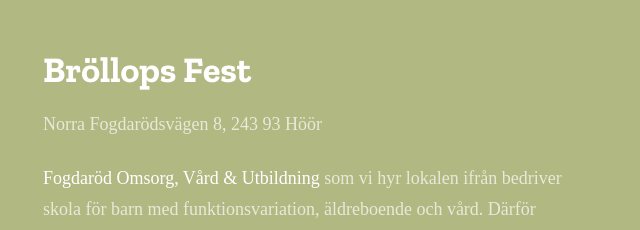
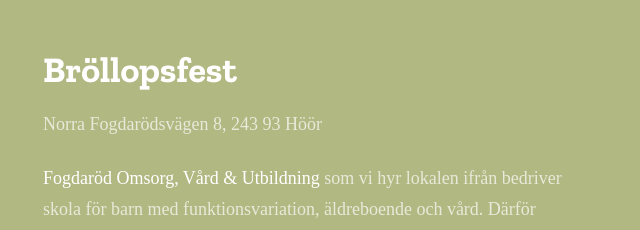
Before and after one commit to SpockReko/Wedding, a website: page index.html in a window 1280 px wide. Shown: the part 2827-3057 px from the top of the page, 612-1252 px from the left. Drawn offline with nearby package versions, Linux system fonts and the light colour scheme; some packages are replaced by stand-ins of ours; no server answers; a web font is replaced by a local one.

Commit message:
Update index.html

```diff
--- a/index.html
+++ b/index.html
@@ -123,7 +123,7 @@
           </div>
           <div class="col-md-6 probootstrap-animate">
             <p><img src="img/fest.jpg" alt="Free Bootstrap Template by uicookies.com" class="img-responsive img-rounded"></p>
-            <h3>Bröllops Fest</h3>
+            <h3>Bröllopsfest</h3>
             <p>Norra Fogdarödsvägen 8, 243 93 Höör</p>
             <p><a href="http://fogdarod.se/">Fogdaröd Omsorg, Vård & Utbildning</a> som vi hyr lokalen ifrån bedriver skola för barn med funktionsvariation, äldreboende och vård. Därför uppmanar vi att ni respekterar omgivningen genom att inte föra oväsen samt hålla er till festlokalen under vår tid här.</p>
           </div>
```
